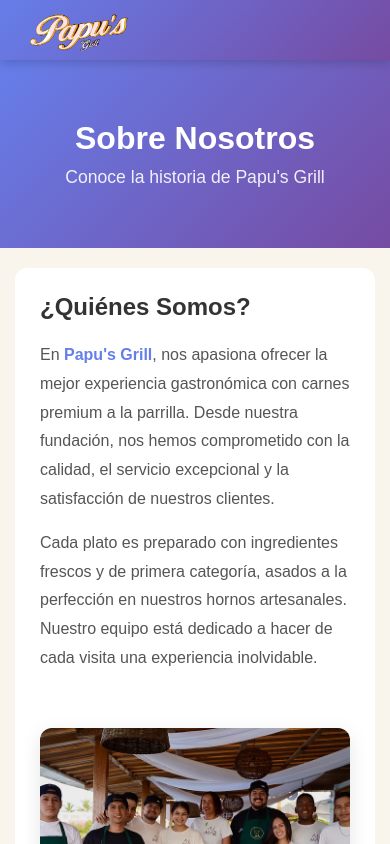
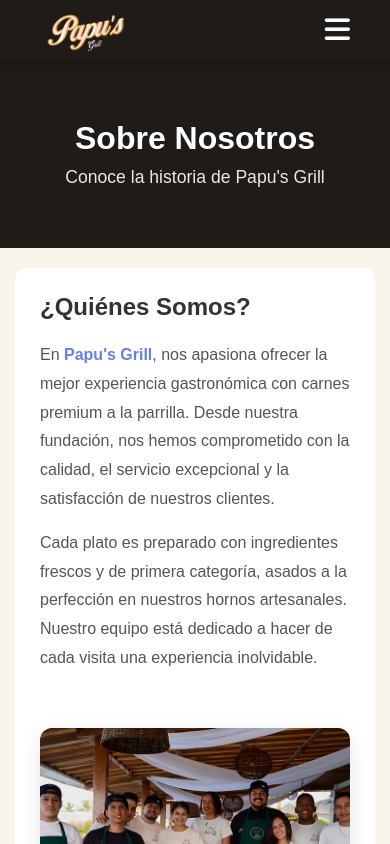
Before and after one commit to Arielpassw/Proyecto_-REACT, a React (Create React App) app: page /about in a window 390 px wide. Shown: the top 844 px of the page. Built offline with nearby package versions, Linux system fonts and the light colour scheme; no server answers.

Commit message:
correcion

```diff
--- a/public/index.html
+++ b/public/index.html
@@ -1,14 +1,13 @@
 <!DOCTYPE html>
 <html lang="en">
+
 <head>
   <meta charset="utf-8" />
   <link rel="icon" href="%PUBLIC_URL%/favicon.ico" />
   <meta name="viewport" content="width=device-width, initial-scale=1" />
   <meta name="theme-color" content="#000000" />
-    <meta
-      name="description"
-      content="Web site created using create-react-app"
-    />
+  <meta name="description" content="Web site created using create-react-app" />
+  <link rel="stylesheet" href="https://cdnjs.cloudflare.com/ajax/libs/font-awesome/6.4.2/css/all.min.css" />
   <link rel="apple-touch-icon" href="%PUBLIC_URL%/logo192.png" />
   <!--
       manifest.json provides metadata used when your web app is installed on a
@@ -26,6 +25,7 @@
     -->
   <title>React App</title>
 </head>
+
 <body>
   <noscript>You need to enable JavaScript to run this app.</noscript>
   <div id="root"></div>
@@ -40,4 +40,5 @@
       To create a production bundle, use `npm run build` or `yarn build`.
     -->
 </body>
+
 </html>
--- a/src/components/Header.jsx
+++ b/src/components/Header.jsx
@@ -1,6 +1,6 @@
-import React, { useState } from 'react';
-import { Link } from 'react-router-dom';
-import '../styles/header.css';
+import React, { useState, useEffect } from "react";
+import { Link } from "react-router-dom";
+import "../styles/header.css";
 
 const Header = () => {
   const [menuOpen, setMenuOpen] = useState(false);
@@ -9,52 +9,65 @@ const Header = () => {
     setMenuOpen(!menuOpen);
   };
 
+  const closeMenu = () => {
+    setMenuOpen(false);
+  };
+
+  // Bloquea el scroll del cuerpo cuando el menú móvil está abierto
+  useEffect(() => {
+    if (menuOpen) {
+      document.body.style.overflow = "hidden";
+    } else {
+      document.body.style.overflow = "auto";
+    }
+  }, [menuOpen]);
+
   return (
     <header className="header">
-      <input
-        type="checkbox"
-        id="menu-toggle"
-        checked={menuOpen}
-        onChange={toggleMenu}
-        style={{ display: 'none' }}
-      />
-      <label htmlFor="menu-toggle" className="menu-icon" onClick={toggleMenu}>
-        <i className="fa-solid fa-bars"></i>
-      </label>
-
       <div className="header-left">
-        <div className="logo">
-          <Link to="/">
-            <img src="/images/Papu's.png" alt="Papu's Logo" width="180" height="80" />
-          </Link>
-        </div>
+        <Link to="/" className="logo" onClick={closeMenu}>
+          <img src="/images/Papu's.png" alt="Papu's Logo" />
+        </Link>
       </div>
 
-      <nav className={`main-nav ${menuOpen ? 'open' : ''}`}>
+      {/* Icono de hamburguesa que cambia a X */}
+      <div className="menu-icon" onClick={toggleMenu}>
+        <i className={menuOpen ? "fa-solid fa-xmark" : "fa-solid fa-bars"}></i>
+      </div>
+
+      {/* Navegación */}
+      <nav className={`main-nav ${menuOpen ? "open" : ""}`}>
         <ul>
           <li>
-            <Link to="/" onClick={() => setMenuOpen(false)}>Inicio</Link>
+            <Link to="/" onClick={closeMenu}>
+              Inicio
+            </Link>
           </li>
           <li>
-            <Link to="/about" onClick={() => setMenuOpen(false)}>Nosotros</Link>
+            <Link to="/about" onClick={closeMenu}>
+              Nosotros
+            </Link>
           </li>
           <li>
-            <Link to="/menu" onClick={() => setMenuOpen(false)}>Pedidos</Link>
+            <Link to="/menu" onClick={closeMenu}>
+              Pedidos
+            </Link>
           </li>
           <li>
-            <Link to="/reviews" onClick={() => setMenuOpen(false)}>Reseñas</Link>
+            <Link to="/reviews" onClick={closeMenu}>
+              Reseñas
+            </Link>
           </li>
           <li>
-            <Link to="/login" onClick={() => setMenuOpen(false)}>Registro</Link>
+            <Link to="/login" onClick={closeMenu}>
+              Registro
+            </Link>
           </li>
         </ul>
       </nav>
 
-      <div className="boton_regresar">
-        <Link to="/">
-          <i className="fa-solid fa-house"></i>
-        </Link>
-      </div>
+      {/* Overlay opcional para cerrar al hacer clic fuera */}
+      {menuOpen && <div className="menu-overlay" onClick={closeMenu}></div>}
     </header>
   );
 };
--- a/src/styles/about.css
+++ b/src/styles/about.css
@@ -5,7 +5,7 @@
 }
 
 .about-header {
-  background: linear-gradient(135deg, #667eea 0%, #764ba2 100%);
+  background: #1f1b18;
   color: white;
   padding: 60px 20px;
   text-align: center;
--- a/src/styles/admin.css
+++ b/src/styles/admin.css
@@ -110,8 +110,8 @@
 }
 
 .admin-header {
-  background: linear-gradient(135deg, #667eea 0%, #764ba2 100%);
-  color: white;
+  background: #1f1b18;
+  color:  #d2b48c;
   padding: 30px;
   box-shadow: 0 2px 10px rgba(0, 0, 0, 0.1);
 }
--- a/src/styles/header.css
+++ b/src/styles/header.css
@@ -1,30 +1,28 @@
-/* === ENCABEZADO === */
+/* === HEADER === */
 .header {
   height: 80px;
-  padding: 0 20px;
-  position: sticky;
-  top: 0;
+  padding: 0 40px;
   display: flex;
   align-items: center;
   justify-content: space-between;
-  background: linear-gradient(135deg, #667eea 0%, #764ba2 100%);
-  box-shadow: 0 2px 10px rgba(0, 0, 0, 0.2);
-  z-index: 100;
+  position: sticky;
+  top: 0;
+  background: #1f1b18;
+  box-shadow: 0 2px 10px rgba(0, 0, 0, 0.3);
+  z-index: 1000;
 }
 
-/* === LOGO === */
 .logo img {
+  height: 60px; /* Tamaño controlado */
+  width: auto;
   display: block;
-  max-width: 100%;
-  height: auto;
-  cursor: pointer;
 }
 
-/* === MENÚ PRINCIPAL === */
+/* === MENÚ PRINCIPAL (Escritorio) === */
 .main-nav ul {
   list-style: none;
   display: flex;
-  gap: 15px;
+  gap: 30px;
   padding: 0;
   margin: 0;
 }
@@ -32,76 +30,43 @@
 .main-nav ul li a {
   text-decoration: none;
   color: white;
-  font-weight: bold;
-  transition: 0.3s;
+  font-weight: 600;
+  font-size: 1.1rem;
+  transition: color 0.3s ease;
 }
 
 .main-nav ul li a:hover {
   color: #ffd166;
 }
 
-/* === BOTÓN HAMBURGUESA === */
+/* === ICONO HAMBURGUESA === */
 .menu-icon {
+  display: none;
   color: white;
-  font-size: 28px;
+  font-size: 1.8rem;
   cursor: pointer;
-  display: none;
-  z-index: 1100;
-  transition: transform 0.3s;
+  z-index: 1300;
 }
 
-.menu-icon:hover {
-  transform: scale(1.1);
-}
-
-/* CONTENEDOR IZQUIERDO */
-.header-left {
-  display: flex;
-  align-items: center;
-  gap: 15px;
-}
-
-.boton_regresar {
-  display: flex;
-  align-items: center;
-  justify-content: center;
-  color: white;
-  font-size: 24px;
-  cursor: pointer;
-  transition: 0.3s;
-}
-
-.boton_regresar a {
-  color: white;
-  text-decoration: none;
-  font-size: 24px;
-  transition: 0.3s;
-}
-
-.boton_regresar a:hover {
-  color: #ffd166;
-  transform: scale(1.2);
-}
-
-/* RESPONSIVE */
+/* === RESPONSIVE MÓVIL === */
 @media screen and (max-width: 768px) {
   .menu-icon {
     display: block;
-    z-index: 1200;
   }
 
   .main-nav {
     position: fixed;
     top: 0;
     right: -100%;
+    width: 75%; /* Un poco más ancho para comodidad */
     height: 100vh;
-    width: 70%;
-    background: rgba(0, 0, 0, 0.95);
+    background: #1a1714;
     display: flex;
+    flex-direction: column;
     justify-content: center;
-    align-items: center;
-    transition: right 0.4s ease;
-    z-index: 1100;
+    transition: right 0.4s cubic-bezier(0.4, 0, 0.2, 1);
+    z-index: 1200;
+    box-shadow: -10px 0 20px rgba(0,0,0,0.5);
   }
 
   .main-nav.open {
@@ -109,51 +74,23 @@
   }
 
   .main-nav ul {
-    list-style: none;
-    display: flex;
     flex-direction: column;
-    gap: 25px;
-    text-align: center;
-    margin: 0;
-    padding: 0;
-    width: 100%;
+    align-items: center;
+    gap: 35px;
   }
 
   .main-nav ul li a {
-    color: white;
-    font-size: 1.4rem;
-    text-transform: uppercase;
-    letter-spacing: 1px;
-    text-decoration: none;
-    display: block;
-    width: 100%;
-    padding: 10px 0;
+    font-size: 1.5rem;
   }
 
-  .main-nav ul li a:hover {
-    background-color: #8b6b3f;
-    color: #fff;
-    transition: 0.3s ease;
-  }
-
-  .header {
-    flex-direction: row;
-    align-items: center;
-    position: relative;
-    z-index: 1200;
-  }
-
-  .header-left {
+  /* Capa oscura de fondo al abrir menú */
+  .menu-overlay {
+    position: fixed;
+    top: 0;
+    left: 0;
     width: 100%;
-    justify-content: space-between;
-  }
-
-  .boton_regresar {
-    display: none;
-  }
-
-  .logo img {
-    width: 120px;
-    height: 60px;
+    height: 100vh;
+    background: rgba(0, 0, 0, 0.6);
+    z-index: 1100;
   }
 }
```
Lines whose indentation alone changed are shown as unchanged.
